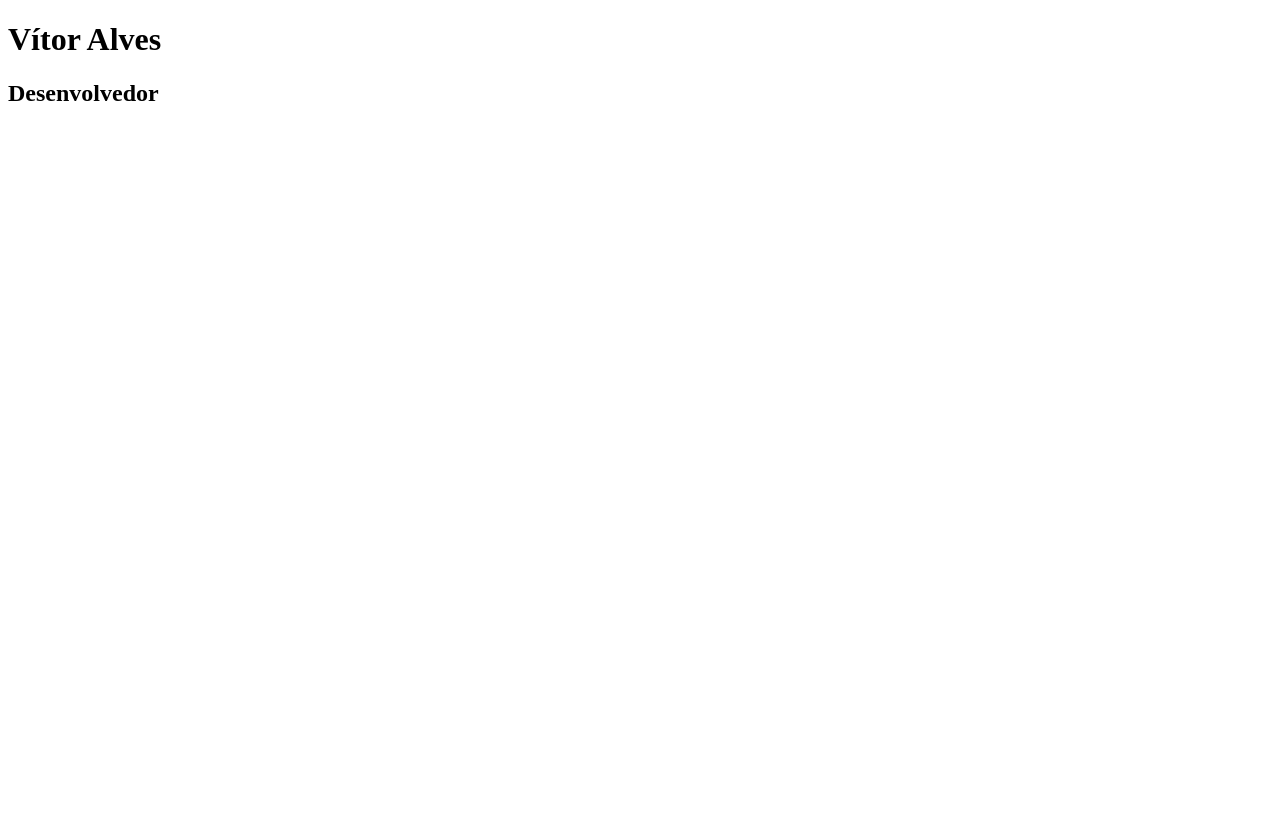
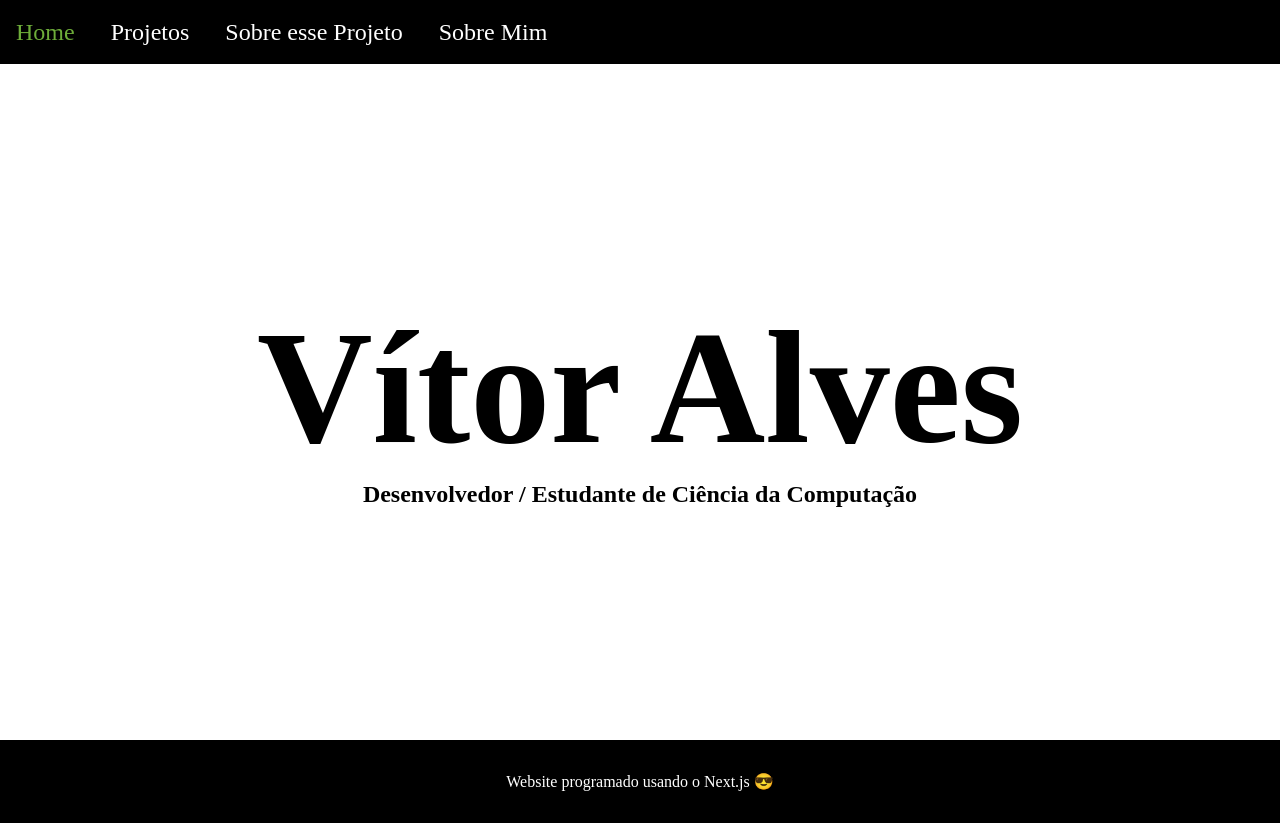
Before and after one commit to victorortolan/MaisDividendos_0, a Next.js app: page / in a window 1280 px wide. Before the commit the page ends 800 px from the top, so only its background shows below. Built offline with nearby package versions, Linux system fonts and the light colour scheme.

Commit message:
atualiza a home do site

```diff
--- /dev/null
+++ b/components/Footer/index.js
@@ -0,0 +1,14 @@
+import React from 'react';
+import styles from '../../styles/Footer.module.css'
+
+const Footer = () =>{
+
+
+    return(
+        <footer>
+            <p  className={styles.footer}>Website programado usando o Next.js 😎</p>
+        </footer>
+        )
+}
+
+export default Footer;
--- /dev/null
+++ b/components/Header/index.js
@@ -0,0 +1,30 @@
+import React from 'react';
+import styles from "../../styles/Header.module.css"
+import Link from 'next/link';
+import { useRouter } from 'next/router';
+
+const Header = () =>{
+
+    const router = useRouter();
+
+    const ActiveLink = ({children, href}) =>{
+        const style = {
+            color: router.pathname == href ? "#6ead3a":"white"
+        }
+        return(
+            <Link href={href}  style={style} >{children}</Link>
+        )
+    }
+
+
+    return(
+        <header className={styles.header}>
+            <ActiveLink href="/" >Home</ActiveLink>
+            <ActiveLink href='/projetos'>Projetos</ActiveLink>
+            <ActiveLink href='/sobre'>Sobre esse Projeto</ActiveLink>
+            <ActiveLink href='/eu'>Sobre Mim</ActiveLink>
+        </header>
+        )
+}
+
+export default Header;
--- /dev/null
+++ b/components/MainContainer/index.js
@@ -0,0 +1,18 @@
+import Footer from "../Footer";
+import Header from '../Header';
+
+const MainContainer = ({children}) =>{
+    return(
+        <div>
+            <Header/>
+            <div>
+                {
+                    children
+                }
+            </div>
+            <Footer/>
+        </div>
+    )
+}
+
+export default MainContainer;
--- /dev/null
+++ b/pages/_app.js
@@ -0,0 +1,10 @@
+import MainContainer from '../components/MainContainer';
+import '../styles/globals.css';
+
+export default function MyApp({ Component, pageProps }) {
+    return (
+      <MainContainer>
+        <Component {...pageProps}/>
+      </MainContainer>
+    )
+  }
--- a/pages/index.js
+++ b/pages/index.js
@@ -1,13 +1,13 @@
 import React from 'react';
-
+import styles from "../styles/Home.module.css";
 
 const Home = () =>{
 
 
     return(
-        <div>
-            <h1>Vítor Alves</h1>
-            <h2>Desenvolvedor</h2>
+        <div className={styles.home}>
+            <h1 className={styles.name}>Vítor Alves</h1>
+            <h2>Desenvolvedor / Estudante de Ciência da Computação</h2>
         </div>
         )
 }
--- /dev/null
+++ b/styles/Footer.module.css
@@ -0,0 +1,8 @@
+.footer {
+    display: flex;
+    justify-content: center;
+    align-items: center;
+    padding: 2em;
+    background: #000000;
+    color: #fff;
+}
--- /dev/null
+++ b/styles/Header.module.css
@@ -0,0 +1,20 @@
+.header {
+    display: flex;
+    padding: 1em;
+    background-color: #000000;
+    height: 2em;
+    align-items: center;
+}
+
+.header a {
+    color: #fff;
+    font-size: 24px;
+    margin-right: 1.5em;
+    text-decoration: none;
+}
+
+.header a:hover {
+    color:#6ead3a;
+    transition: .3s;
+    font-size: 26px;
+}
--- /dev/null
+++ b/styles/Home.module.css
@@ -0,0 +1,11 @@
+.home {
+    display:flex;
+    flex-direction: column;
+    justify-content: center;
+    align-items: center;
+    min-height: 84.5vh;
+}
+
+.name {
+    font-size: 10em;
+}
--- /dev/null
+++ b/styles/globals.css
@@ -0,0 +1,4 @@
+* {
+    padding: 0;
+    margin: 0;
+}
```
Also changed, not shown: pages/projetos.jsx (added, +12 -0 lines).
